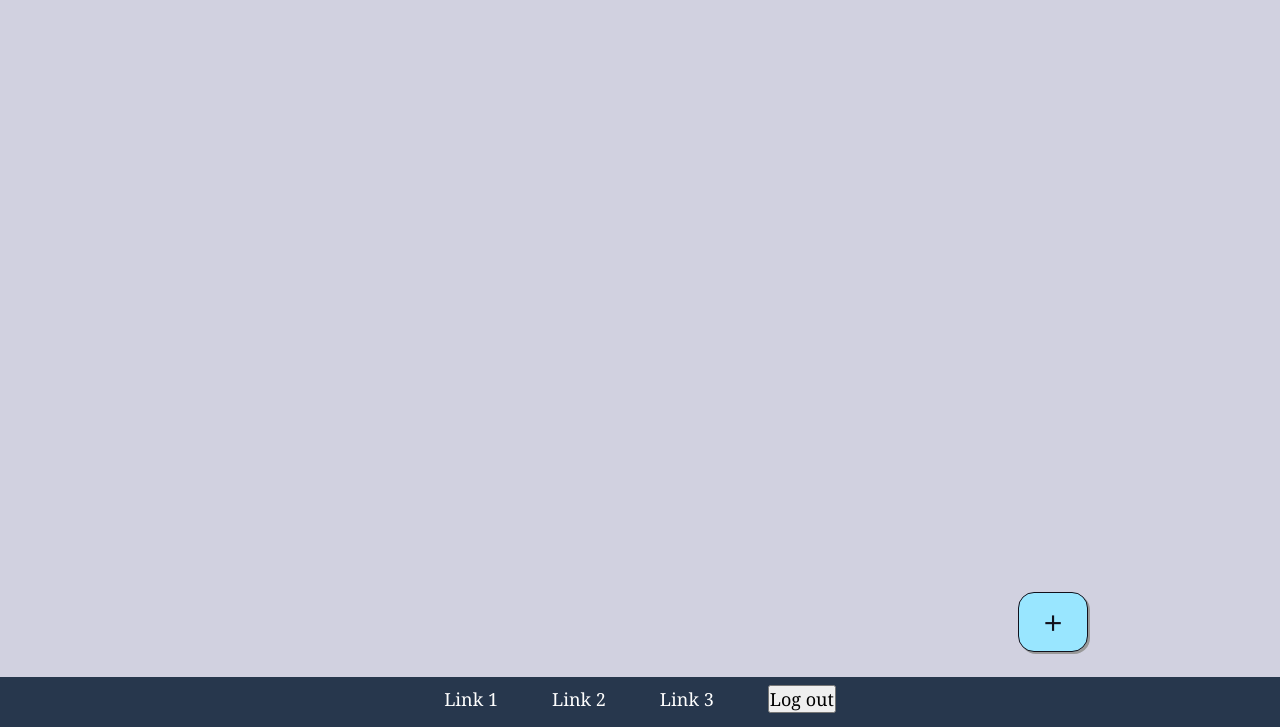
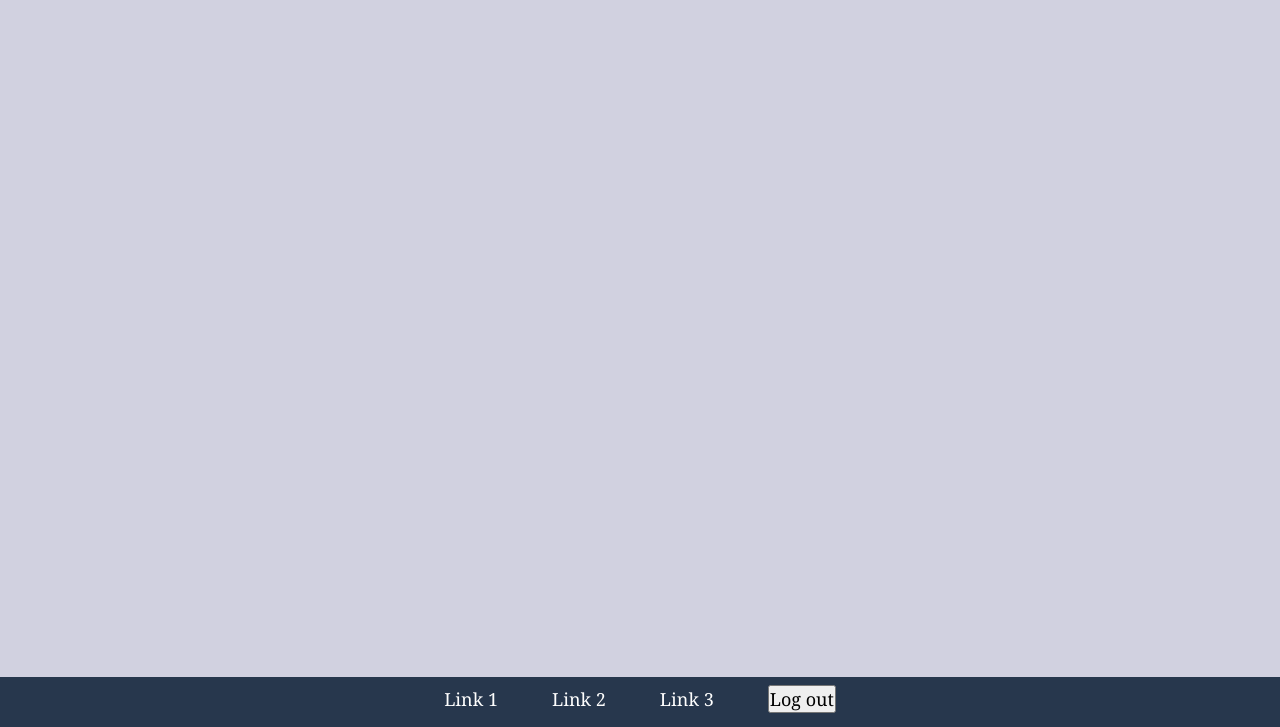
Before and after one commit to uofa-cmput404/404f23project-beeg-yoshi, a Django app: template frontend/templates/pages/index.html in a window 1280 px wide. Shown: the part 73-800 px from the top of the page. Run offline with Django 4.2, Linux system fonts and the light colour scheme; the template is opened without the code that fills it, so the values that code supplies are empty.

Commit message:
fixed stream bug

```diff
--- a/frontend/templates/pages/index.html
+++ b/frontend/templates/pages/index.html
@@ -5,12 +5,10 @@
         <meta charset="UTF-8">
         <meta name="viewport" content="width=device-width, initial-scale=1.0">
         <title>Homepage</title>
-        <link rel="stylesheet" href="../../static/social/stylesheets/homepage.css">
-        <link rel="stylesheet" href="../../static/social/stylesheets/myProfile.css">
         <link rel="stylesheet" href="../../static/social/stylesheets/homepage.css"> <!-- For development purposes, can delete it later. -->
         <link rel="stylesheet" href="../../static/social/stylesheets/main.css"> <!-- ^ -->
         <script src="https://cdn.jsdelivr.net/npm/axios/dist/axios.min.js"></script>
-        <script type="module" src="../scripts/home.js" defer></script> <!-- Must be at end of head. For development purposes only, comment out. -->
+        <!--> <script type="module" src="../scripts/home.js" defer></script> <!-- Must be at end of head. For development purposes only, comment out. -->
 
     </head>
     <body>
@@ -31,9 +29,6 @@
             </div>
 
             <div class="stream">
-                <button data-open-modal class="postBtn">
-                    +
-                </button>
             </div>
 
             <div class="col3">
```
